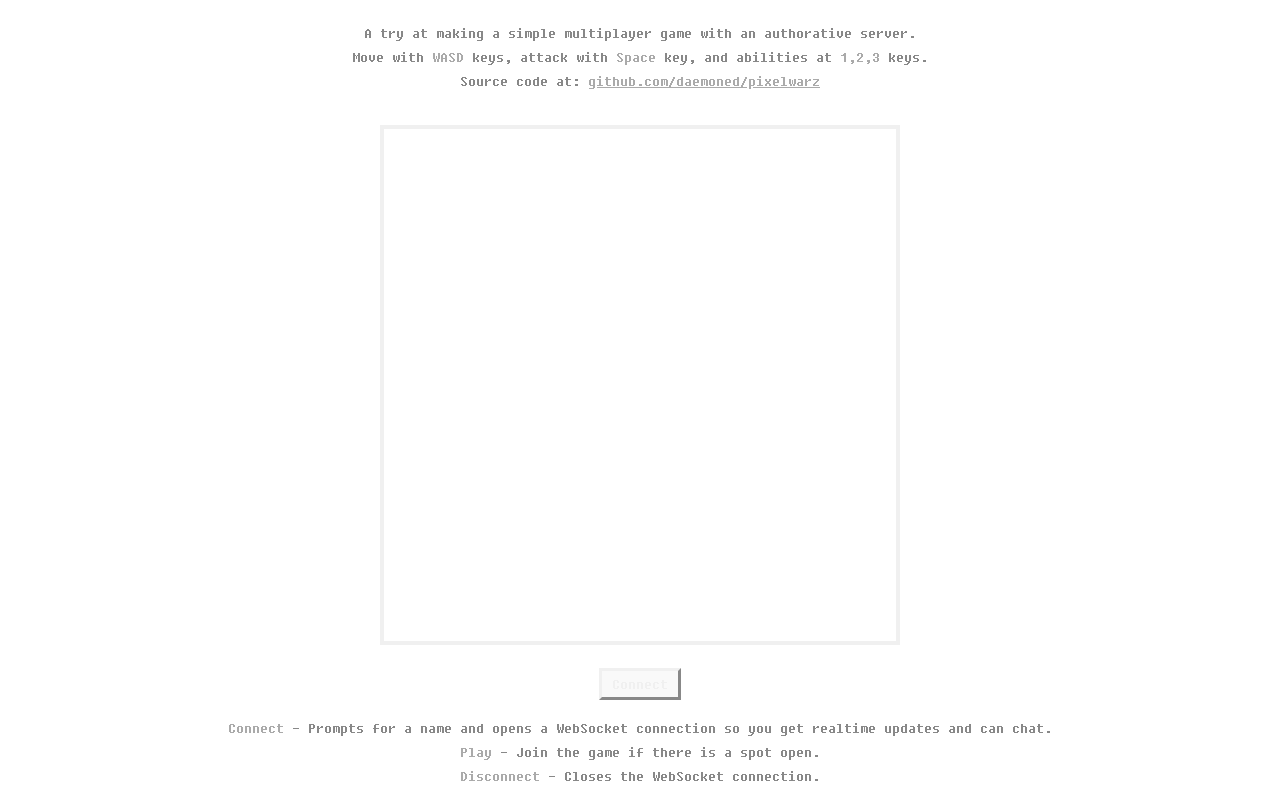
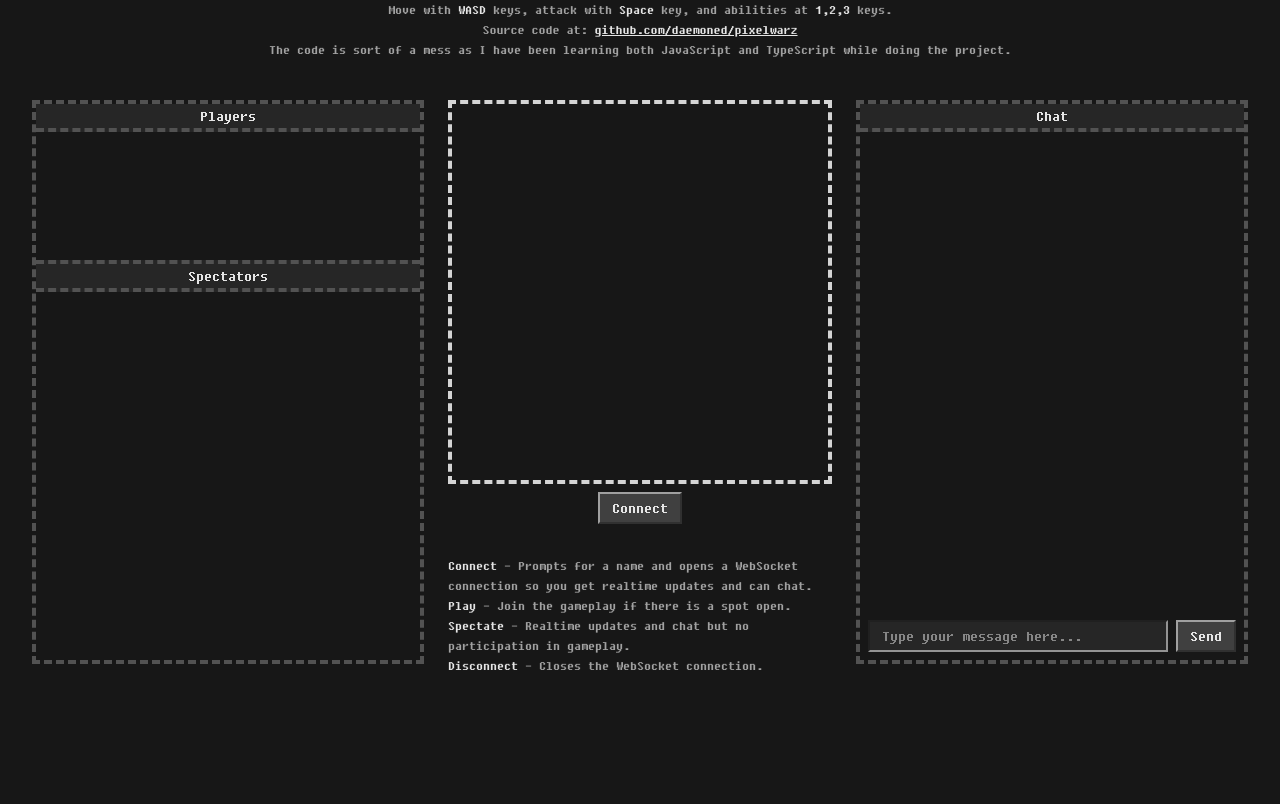
Before and after one commit to daemoned/pixelwarz, a website with bundled scripts: page client/index.html in a window 1280 px wide. Shown: the part 104-908 px from the top of the page. After the commit the page ends 800 px from the top, so only its background shows below. Built offline with nearby package versions, Linux system fonts and the light colour scheme.

Commit message:
Refactor into classes.

```diff
--- /dev/null
+++ b/client/app.js
@@ -0,0 +1,143 @@
+import { InputHandler } from "./inputHandler.js";
+import { Client } from "./client.js";
+import { GUI } from "./gui.js"
+
+/*const input = new InputHandler(document);
+
+input.init();
+
+function gameLoop() {
+  if (input.isPressed()) {
+    console.log(input.getKeys());
+  }
+
+  window.requestAnimationFrame(gameLoop);
+}*/
+
+const client = new Client();
+const gui = new GUI(client);
+
+console.log(client.getName())
+gui.init();
+
+let playerName = undefined;
+let ws = null;
+
+const btn = btnHandler();
+
+function connectWebSocket() {
+  ws = new WebSocket("ws://" + window.location.host + "/ws");
+  ws.onopen = () => {
+    ws.send(JSON.stringify({ type: "new", name: playerName }))
+  }
+  ws.onmessage = (event) => {
+    let parsed;
+
+    try {
+      parsed = JSON.parse(event.data);
+    } catch {
+      console.log("Failed parsing server response.");
+      return;
+    }
+
+    switch (parsed.type) {
+      case "chat":
+        handleChat(parsed);
+        break;
+    }
+
+    //console.log("Received:", parsed);
+  }
+  ws.onclose = () => {
+    btn.timeout();
+  }
+}
+
+function handleChat(obj) {
+  const chat = document.getElementById("chat");
+  const message = document.createElement("p");
+  const name = document.createElement("span");
+  name.classList.add("text-neutral-200");
+  name.textContent = `${obj.name}: `;
+  message.appendChild(name);
+  const text = document.createTextNode(obj.text);
+  message.appendChild(text);
+  chat.appendChild(message);
+  chat.scrollTop = chat.scrollHeight;
+}
+
+document.getElementById("message").addEventListener("keydown", (event) => {
+  if (event.key == "Enter") {
+    sendChat();
+  }
+})
+
+function sendChat() {
+  const text = document.getElementById("message");
+  if (text.value) {
+    ws.send(JSON.stringify({
+      type: "chat",
+      text: text.value
+    }))
+  }
+  text.value = "";
+}
+
+function btnHandler() {
+  const container = document.getElementById("buttons");
+  const clear = () => container.innerHTML = "";
+  const create = (text, onclick) => {
+    const button = document.createElement("button");
+    button.textContent = text;
+    button.onclick = onclick;
+    container.appendChild(button);
+  };
+  const status = (text, color) => {
+    const status = document.getElementById("status");
+    status.innerHTML = "";
+    const message = document.createElement("p");
+    message.textContent = text;
+    message.classList.add(color);
+    status.appendChild(message);
+  }
+  return {
+    connect() {
+      if (playerName === undefined || playerName === null) {
+        playerName = prompt("Enter player name:");
+        if (playerName) {
+          connectWebSocket();
+          clear();
+          create("Play", btn.play);
+          create("Disconnect", btn.disconnect);
+          status();
+        }
+        return;
+      } else {
+        connectWebSocket();
+        clear();
+        create("Play", btn.play);
+        create("Disconnect", btn.disconnect);
+        status();
+      }
+    },
+    play() {
+      state = "PLAYING"
+      console.log("Play pressed.");
+      clear();
+      create("Spectate");
+      create("Disconnect", btn.disconnect);
+    },
+    disconnect() {
+      ws.close();
+      clear();
+      create("Connect", btn.connect);
+    },
+    timeout() {
+      clear();
+      create("Connect", btn.connect);
+      status("You were disconnected.", "text-red-500");
+    }
+  }
+}
+
+//window.requestAnimationFrame(gameLoop);
--- a/client/client.js
+++ b/client/client.js
@@ -1,74 +1,110 @@
-let PLAYING = false;
-let playerName = undefined;
-let ws = null;
+export class Client {
+  #validStates = new Set([
+    "DISCONNECTED",
+    "CONNECTED",
+    "PLAYING",
+    "ERROR"
+  ]);
+  #state = null;
+  #lastState = null;
+  #name = null;
+  url = null;
+  #ws = null;
 
-const btn = btnHandler();
+  constructor(url = "ws://" + window.location.host + "/ws") {
+    // Always start disconnected.
+    this.#state = "DISCONNECTED";
+    this.#lastState = "DISCONNECTED";
+    this.url = url;
+    //this.#name = "Anonymous";
+  }
 
-function connectWebSocket() {
-  ws = new WebSocket("ws://" + window.location.host + "/ws");
-  ws.onopen = () => {
-    ws.send(JSON.stringify({ type: "new", name: playerName }))
+  #dispatchEvent(message) {
+    const event = new CustomEvent("stateChange", {
+      detail: {
+        state: this.#state,
+        lastState: this.#lastState,
+        message: message
       }
-  ws.onmessage = (event) => {
-    console.log("Received:", event.data);
+    })
+    document.dispatchEvent(event);
   }
-  ws.onclose = () => {
-    btn.timeout();
+
+  #setState(newState, message) {
+    if (this.#validStates.has(newState)) {
+      this.#lastState = this.#state;
+      this.#state = newState;
+      this.#dispatchEvent(message);
+      return true;
+    } else {
+      return false;
     }
   }
 
-function sendChat(text) {
-  ws.send(JSON.stringify({
-    type: "chat",
-    text: text
+  getState() {
+    return this.#state;
+  }
+
+  getName() {
+    return this.#name;
+  }
+
+  disconnect() {
+    this.#ws.close();
+    this.#setState("DISCONNECTED");
+  }
+
+  connect() {
+
+    // Check if it's already open or in the process of connecting.
+    if (this.#ws && (this.#ws.readyState === WebSocket.OPEN || this.#ws.readyState === WebSocket.CONNECTING)) {
+      console.warn("WebSocket is already connected or connecting.");
+      return;
+    }
+
+    // Check of there is a name yet and connect.
+    if (this.#name) {
+      this.#ws = new WebSocket(this.url);
+      this.#ws.onopen = () => this.#wsOpen();
+      this.#ws.onclose = (event) => this.#wsClose(event);
+      return true;
+    } else {
+      const name = prompt("Enter player name:");
+      if (name) {
+        this.#name = name;
+        return this.connect();
+      } else {
+        return false;
+      }
+    }
+  }
+
+  #wsOpen() {
+    this.#setState("CONNECTED", `You are connected as ${this.#name}.`);
+    this.#ws.send(JSON.stringify({
+      type: "new",
+      name: this.#name
     }))
   }
 
-function btnHandler() {
-  const container = document.getElementById("buttons");
-  const clear = () => container.innerHTML = "";
-  const create = (text, onclick) => {
-    const button = document.createElement("button");
-    button.textContent = text;
-    button.onclick = onclick;
-    container.appendChild(button);
-  }
-  return {
-    connect() {
-      if (playerName === undefined || playerName === null) {
-        playerName = prompt("Enter player name:");
-        if (playerName) {
-          connectWebSocket();
-          clear();
-          create("Play", btn.play);
-          create("Disconnect", btn.disconnect);
+  #wsClose(event) {
+    // Check if server sent 4000 which we handle as a timeout/inactivity.
+    if (event.code === 4000) {
+      this.#setState("DISCONNECTED", "Timeout: You were inactive for 5 minutes");
+    } else {
+      this.#setState("DISCONNECTED", "You were disconnected.");
     }
     return;
-      } else {
-        connectWebSocket();
-        clear();
-        create("Play", btn.play);
-        create("Disconnect", btn.disconnect);
   }
-    },
-    play() {
-      console.log("Play pressed.");
-      clear();
-      create("Spectate");
-      create("Disconnect", btn.disconnect);
-    },
-    disconnect() {
-      ws.close();
-      clear();
-      create("Connect", btn.connect);
-    },
-    timeout() {
-      clear();
-      create("Connect", btn.connect);
-      const message = document.createElement("p");
-      message.textContent = "Timeout: You were disconnected. No activity for 5 minutes.";
-      message.style = "color: red";
-      container.appendChild(message);
+
+  requestPlay() {
+    // TODO: handle reqesut for a play slot.
+    this.#setState("PLAYING", "You are playing. Good luck!");
   }
+
+  stopPlay() {
+    // TODO: tell server to stop playing but stay connected for chat and realtime updates
+    this.#setState("CONNECTED", "You left the game.");
   }
+
 }
--- /dev/null
+++ b/client/gui.js
@@ -0,0 +1,64 @@
+export class GUI {
+  #client = null;
+  #buttonsDiv = null;
+  #statusDiv = null;
+
+  constructor(client) {
+    this.#client = client;
+    this.#buttonsDiv = document.getElementById("buttons");
+    this.#statusDiv = document.getElementById("status");
+  }
+
+  init() {
+    this.renderButtons({ state: this.#client.getState() })
+    document.addEventListener("stateChange", (event) => {
+      this.renderButtons(event.detail);
+    })
+  }
+
+  #clear(element) {
+    element.innerHTML = "";
+  }
+
+  #createButton(text, onclick) {
+    const button = document.createElement("button");
+    button.textContent = text;
+    button.addEventListener("click", onclick);
+    this.#buttonsDiv.appendChild(button);
+  }
+
+  #setStatus(text, color) {
+    if (color === "red") {
+      color = "text-red-500";
+    } else if (color === "green") {
+      color = "text-green-500";
+    } else {
+      color = "text-neutral-500";
+    }
+    this.#statusDiv.innerHTML = "";
+    const status = document.createElement("p");
+    status.textContent = text;
+    status.classList.add(color);
+    this.#statusDiv.appendChild(status);
+  }
+
+  renderButtons(event) {
+    this.#clear(this.#buttonsDiv);
+    switch (event.state) {
+      case "DISCONNECTED":
+        this.#createButton("Connect", () => this.#client.connect());
+        event.message ? this.#setStatus(event.message, "red") : "";
+        break;
+      case "CONNECTED":
+        this.#createButton("Play", () => this.#client.requestPlay());
+        this.#createButton("Disconnect", () => this.#client.disconnect());
+        event.message ? this.#setStatus(event.message, "green") : "";
+        break;
+      case "PLAYING":
+        this.#createButton("Spectate", () => this.#client.stopPlay());
+        this.#createButton("Disconnect", () => this.#client.disconnect());
+        event.message ? this.#setStatus(event.message, "green") : "";
+        break;
+    }
+  }
+}
--- a/client/index.html
+++ b/client/index.html
@@ -1,36 +1,76 @@
 <!doctype html>
-<html lang="en">
+<html lang="en" class="h-full bg-neutral-900">
 
 <head>
   <meta charset="UTF-8" />
   <meta name="viewport" content="width=device-width, initial-scale=1.0" />
   <title>pixelwarz</title>
-  <link rel="stylesheet" type="text/css" href="style.css" />
+  <link rel="stylesheet" type="text/css" href="assets/output.css" />
 </head>
 
-<body>
-  <div id="root">
-    <h1>pixelwarz</h1>
-    <p class="text">
+<body class="h-full">
+  <div id="root" class="flex flex-col h-screen min-h-0 items-center">
+    <header class="w-full text-6xl text-neutral-200 p-2 text-center">
+      pixelwarz
+    </header>
+    <description class="w-full text-sm text-neutral-400 p-2 text-center">
       A try at making a simple multiplayer game with an authorative server.<br />
-      Move with <span class="hilight">WASD</span> keys, attack with <span class="hilight">Space</span> key, and
-      abilities
-      at <span class="hilight">1,2,3</span> keys.<br />
-      Source code at: <a href="https://github.com/daemoned/pixelwarz">github.com/daemoned/pixelwarz</a>
-    </p>
-    <canvas id="canvas" width="64" height="64"></canvas>
-    <div id="buttons">
-      <button onclick="btn.connect()">Connect</button>
-    </div>
-    <p class="text">
-      <span class="hilight">Connect</span> - Prompts for a name and opens a WebSocket connection so you get realtime
-      updates and can chat.<br />
-      <span class="hilight">Play</span> - Join the game if there is a spot open.<br />
-      <span class="hilight">Disconnect</span> - Closes the WebSocket connection.<br />
-    </p>
+      Move with <span class="text-neutral-200">WASD</span> keys, attack with <span class="text-neutral-200">Space</span>
+      key, and abilities at <span class="text-neutral-200">1,2,3</span> keys.<br />
+      Source code at: <a class="text-neutral-200 underline"
+        href="https://github.com/daemoned/pixelwarz">github.com/daemoned/pixelwarz</a> <br />
+      The code is sort of a mess as I
+      have been learning both JavaScript and TypeScript while doing the project.
+    </description>
+    <main class="flex flex-row w-full h-full min-h-0 gap-4 p-8">
+      <left class="flex-1 border-4 border-neutral-600 border-dashed">
+        <div class="flex flex-col h-full flex-none">
+          <div class="w-full border-b-4 border-neutral-600 border-dashed text-center text-neutral-200 bg-neutral-800">
+            Players
+          </div>
+          <div class="h-32"></div>
+          <div
+            class="w-full border-b-4 border-t-4 border-neutral-600 border-dashed text-center text-neutral-200 bg-neutral-800">
+            Spectators
+          </div>
+          <div class="flex-1"></div>
+        </div>
+      </left>
+      <div class="w-[400px] flex flex-col items-center">
+        <canvas id="canvas" width="64" height="64"
+          class="w-[384px] h-[384px] border-4 border-dashed border-neutral-300"></canvas>
+        <div id="buttons" class="flex flex-row gap-2 p-2">
+          <button onclick="client.connect()">Connect</button>
+        </div>
+        <div id="status" class="text-base p-2 text-center">
+        </div>
+        <p class="text-sm text-neutral-400 text-wrap p-2">
+          <span class="text-neutral-200">Connect</span> - Prompts for a name and opens a WebSocket connection so you get
+          realtime updates and can chat.<br />
+          <span class="text-neutral-200">Play</span> - Join the gameplay if there is a spot open.<br />
+          <span class="text-neutral-200">Spectate</span> - Realtime updates and chat but no participation in
+          gameplay.<br />
+          <span class="text-neutral-200">Disconnect</span> - Closes the WebSocket connection.<br />
+        </p>
+      </div>
+      <right class="flex-1 min-h-0 border-4 border-neutral-600 border-dashed h-full">
+        <div class="flex flex-col h-full flex-none">
+          <div class="w-full border-b-4 border-neutral-600 border-dashed text-center text-neutral-200 bg-neutral-800">
+            Chat
+          </div>
+          <div id="chat"
+            class="flex-1 min-h-0 overflow-y-auto flex flex-col p-0.5 m-1 text-sm text-neutral-400 scrollbar">
+
+          </div>
+          <div class="mt-auto flex-none flex items-center gap-2 p-2">
+            <input id="message" type="text" placeholder="Type your message here..." class="w-full">
+            <button onclick="sendChat()">Send</button>
+          </div>
+        </div>
+      </right>
+    </main>
   </div>
-
-  <script src="/client.js"></script>
+  <script type="module" src="/app.js"></script>
 </body>
 
 </html>
--- /dev/null
+++ b/client/input.css
@@ -0,0 +1,48 @@
+@import "tailwindcss";
+
+@font-face {
+  font-family: "Fixedsys Excelsior";
+  font-style: normal;
+  font-weight: 400;
+  font-display: swap;
+  src: url("/assets/fsex300.woff2") format("woff2");
+}
+
+@theme {
+  --font-sans: "Fixedsys Excelsior", ui-sans-serif, system-ui, sans-serif;
+}
+
+@layer components {
+
+  /* width */
+  ::-webkit-scrollbar {
+    width: 10px;
+    padding: 2px;
+  }
+
+  /* Track */
+  ::-webkit-scrollbar-track {
+    background: #141414;
+  }
+
+  /* Handle */
+  ::-webkit-scrollbar-thumb {
+    background: #404040;
+  }
+
+  /* Handle on hover */
+  ::-webkit-scrollbar-thumb:hover {
+    background: #666;
+  }
+}
+
+button {
+  @apply bg-neutral-700 hover:bg-neutral-600 py-0.5 px-3 text-neutral-200 hover:text-white border-2;
+  @apply border-t-white/50 border-l-white/50 border-b-black/25 border-r-black/25;
+}
+
+input {
+  @apply bg-neutral-800 py-0.5 px-3 text-neutral-200 border-2;
+  @apply border-b-white/50 border-r-white/50 border-t-black/15 border-l-black/15;
+  @apply focus:border-white/75;
+}
--- /dev/null
+++ b/client/inputHandler.js
@@ -0,0 +1,34 @@
+export class InputHandler {
+  #movement = new Set(["w", "a", "s", "d"]);
+  // attack
+  // actions
+  #pressed = new Set();
+
+  constructor(document) {
+    this.document = document;
+  }
+
+  init() {
+    this.document.addEventListener("keydown", (event) => this.#keyDown(event));
+    this.document.addEventListener("keyup", (event) => this.#keyUp(event));
+  }
+  #keyDown(event) {
+    const key = event.key.toLowerCase();
+    if (this.#movement.has(key) && !this.#pressed.has(key)) {
+      this.#pressed.add(key);
+    }
+  }
+  #keyUp(event) {
+    const key = event.key.toLowerCase();
+    if (this.#movement.has(key)) {
+      this.#pressed.delete(key);
+    }
+  }
+  getKeys() {
+    return Array.from(this.#pressed);
+  }
+  isPressed() {
+    return this.#pressed.size;
+  }
+
+}
--- a/client/style.css
+++ /dev/null
@@ -1,104 +0,0 @@
-:root {
-  font-family: "Fixedsys Excelsior", monospace;
-  line-height: 1.5;
-
-  color: rgba(255, 255, 255, 0.87);
-  background-color: #242424;
-
-  font-synthesis: none;
-  text-rendering: optimizeLegibility;
-  -webkit-font-smoothing: antialiased;
-  -moz-osx-font-smoothing: grayscale;
-}
-
-@font-face {
-  font-family: "Fixedsys Excelsior";
-  font-style: normal;
-  font-weight: 400;
-  font-display: swap;
-  src: url("./assets/fsex300.woff2") format("woff2");
-}
-
-#root {
-  margin: 0 auto;
-  text-align: center;
-}
-
-#canvas {
-  width: 512px;
-  height: 512px;
-  image-rendering: pixelated;
-  margin: 1em;
-  border: 4px solid #f0f0f0;
-}
-
-.text {
-  color: #888;
-}
-
-.hilight {
-  color: #aaa;
-}
-
-a {
-  font-weight: 500;
-  color: #aaa;
-  text-decoration: underline;
-}
-
-a:hover {
-  color: #fff;
-}
-
-body {
-  margin: 0;
-  display: flex;
-  min-width: 320px;
-  min-height: 100vh;
-}
-
-h1 {
-  font-size: 3.2em;
-  line-height: 1.1;
-}
-
-button {
-  color: #f0f0f0;
-  background-color: #444;
-  border-top: 3px solid #f0f0f0;
-  border-left: 3px solid #f0f0f0;
-  border-bottom: 3px solid #888;
-  border-right: 3px solid #888;
-  padding: 0.3em 0.6em;
-  font-size: 1em;
-  font-family: inherit;
-  cursor: pointer;
-  transition: border-color 0.25s;
-  margin-left: 5px;
-  margin-right: 5px;
-}
-
-button:hover {
-  border-color: #f0f0f0;
-  background-color: #555;
-}
-
-button:focus,
-button:focus-visible {
-  outline: 0px auto -webkit-focus-ring-color;
-}
-
-@media (prefers-color-scheme: light) {
-  :root {
-    color: #213547;
-    background-color: #ffffff;
-  }
-
-  a:hover {
-    color: #747bff;
-  }
-
-  button {
-    background-color: #f9f9f9;
-  }
-}
--- a/package.json
+++ b/package.json
@@ -2,7 +2,9 @@
   "name": "pixelwarz",
   "private": true,
   "scripts": {
-    "dev": "bun --watch main.ts"
+    "dev:server": "bun --watch main.ts",
+    "dev:client": "bun run build:tailwind --watch ./client/",
+    "build:tailwind": "bunx @tailwindcss/cli -i ./client/input.css -o ./client/assets/output.css"
   },
   "devDependencies": {
     "@tailwindcss/cli": "^4.1.11",
--- a/server/server.ts
+++ b/server/server.ts
@@ -5,7 +5,7 @@ import type { ClientInfo, ClientMessage } from '../types';
 import { server } from '../main';
 
 export const clients: ClientInfo[] = [];
-const WS_TIMEOUT = 300_000; // 5 min timeout
+const WS_TIMEOUT = 60_000; // 5 min timeout
 
 function addClient(ws: ServerWebSocket<ClientInfo>) {
   const timeoutId = setTimeout(() => {
```
Also changed, not shown: tsconfig.json (+4 -4 lines), client/assets/output.css (added). Lines whose indentation alone changed are shown as unchanged.
